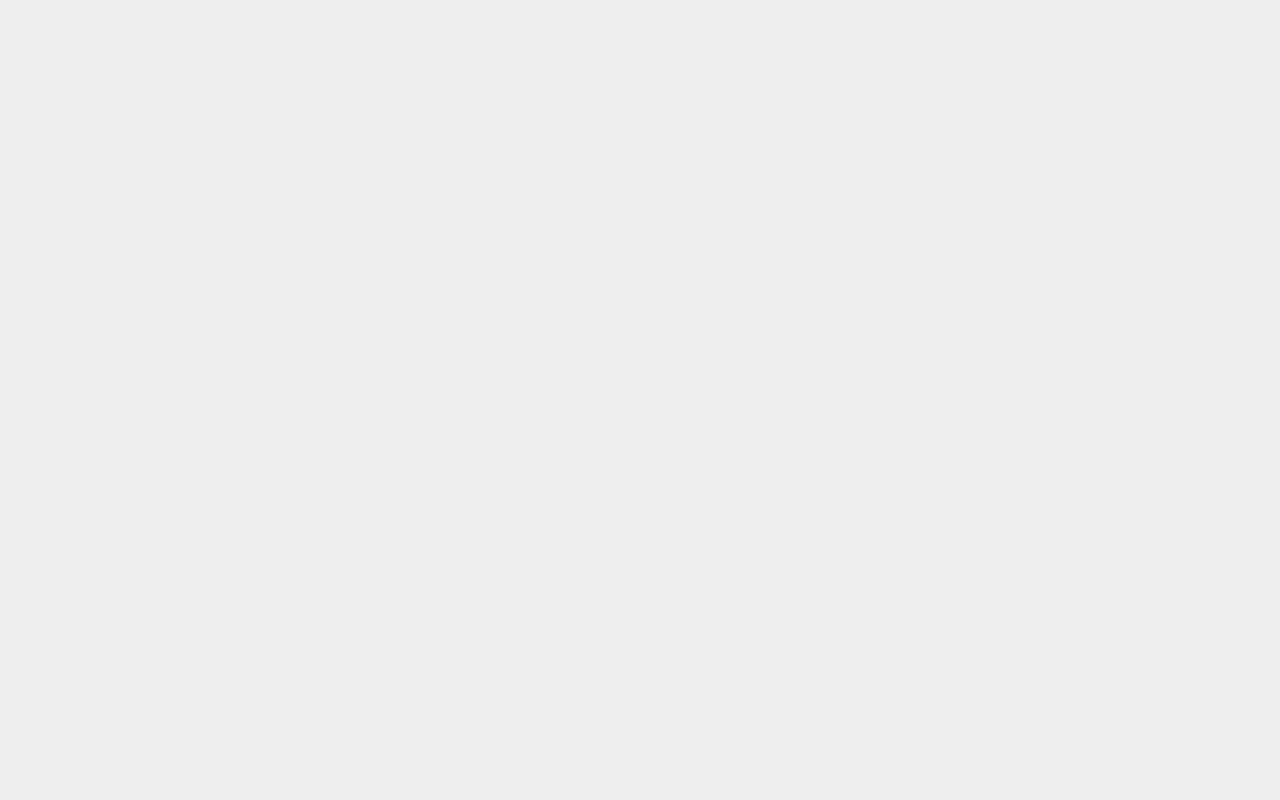
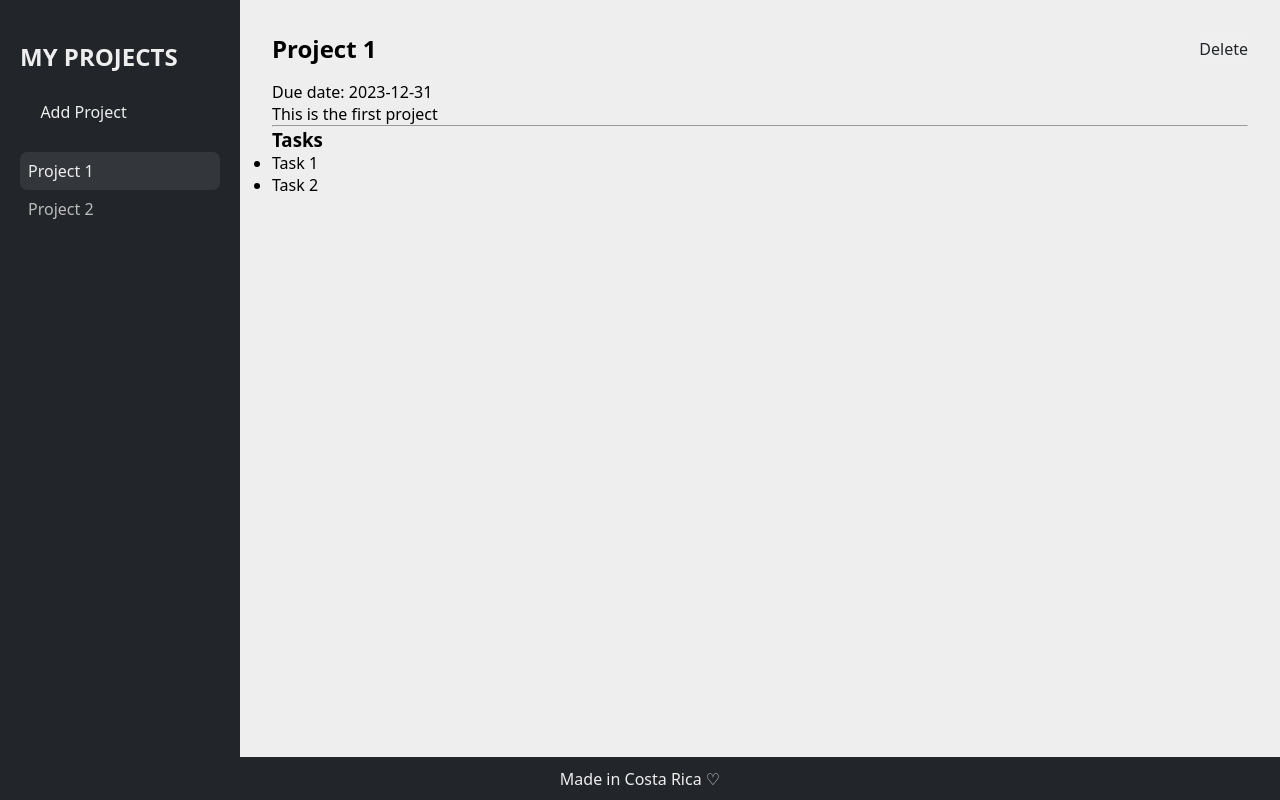
Before and after one commit to marivalerio104/project-management, a React (Vite) app: page /project/1 in a window 1280 px wide. Before the commit this address had no page. Built offline with nearby package versions, Linux system fonts and the light colour scheme.

Commit message:
Add initial Project page

```diff
--- a/src/App.jsx
+++ b/src/App.jsx
@@ -4,38 +4,37 @@ import { ToastContainer } from 'react-toastify';
 import Layout from './layouts/Layout';
 import Home from './pages/Home/Home';
 import NewProject from './pages/NewProject/NewProject';
-// import Project from './pages/Project/Project';
+import Project from './pages/Project/Project';
 import './App.css';
 
 export default function App() {
   const [projects, setProjects] = useState(
   [
     {
-      id: 1,
+      id: "1",
       name: "Project 1",
+      dueDate: "2023-12-31",
       description: "This is the first project",
       tasks: [
         {
-          id: 1,
-          name: "Task 1",
-          description: "This is the first task",
+          id: "1",
+          task: "Task 1",
         },
         {
-          id: 2,
-          name: "Task 2",
-          description: "This is the second task",
+          id: "2",
+          task: "Task 2",
         }
       ]
     },
     {
-      id: 2,
+      id: "2",
       name: "Project 2",
+      dueDate: "2023-12-31",
       description: "This is the second project",
       tasks: [
         {
-          id: 1,
-          name: "Task",
-          description: "This is a task",
+          id: "1",
+          task: "Task",
         },
       ]
     }
@@ -48,7 +47,7 @@ export default function App() {
         <Route element={<Layout projects={projects} />}>
           <Route path="/" element={<Home />} />
           <Route path="/project/new" element={<NewProject setProjects={setProjects} />} />
-          {/* <Route path="/project/:id" element={<Project />} /> */}
+          <Route path="/project/:id" element={<Project projects={projects} setProjects={setProjects} />} />
         </Route>
       </Routes>
     </BrowserRouter>
--- /dev/null
+++ b/src/pages/Project/Project.css
@@ -0,0 +1,11 @@
+#project {
+  padding: 2rem;
+  max-width: 65rem;
+  margin: auto;
+}
+
+#project header {
+  display: flex;
+  justify-content: space-between;
+  margin-bottom: 1rem;
+}
--- /dev/null
+++ b/src/pages/Project/Project.jsx
@@ -0,0 +1,28 @@
+import "./Project.css";
+import Button from "../../components/Button/Button";
+import { useParams } from 'react-router-dom';
+
+export default function Project({ projects, setProjects }) {
+  const { id } = useParams();
+  const { name, description, dueDate, tasks } = projects.find(p => p.id === id);
+
+  return <>
+    <div id="project">
+      <header>
+        <h2>{name}</h2>
+        <Button variant="secondary">
+          Delete
+        </Button>
+      </header>
+      <p>Due date: {dueDate}</p>
+      <p>{description}</p>
+      <hr />
+      <h3>Tasks</h3>
+      <ul>
+        {tasks.map(task => <li key={task.id}>
+          {task.task}
+        </li>)}
+      </ul>
+    </div>
+  </>
+}
```
